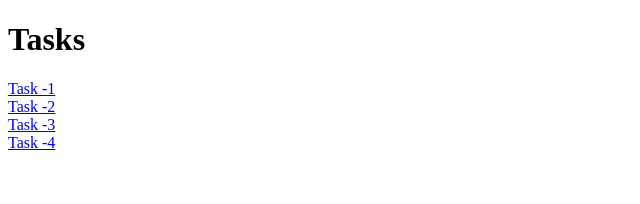
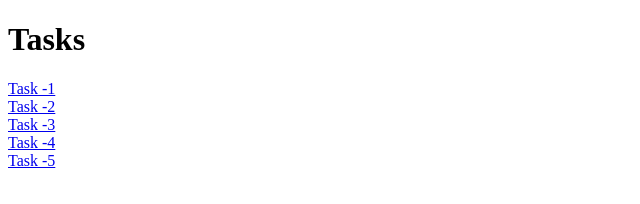
Before and after one commit to Ganesh1080/10000-Coders, a plain HTML site: page index.html in a window 1280 px wide. Shown: the full height of the page, 0-640 px from the left. Drawn offline with Linux system fonts and the light colour scheme.

Commit message:
Update index.html

```diff
--- a/index.html
+++ b/index.html
@@ -11,5 +11,6 @@
     <a href="6-5-25.html">Task -2</a><br>
     <a href="7-5-25.html">Task -3</a><br>
     <a href="8-5-25.html">Task -4</a><br>
+    <a href="10-5-25.html">Task -5</a><br>
 </body>
 </html>
```
